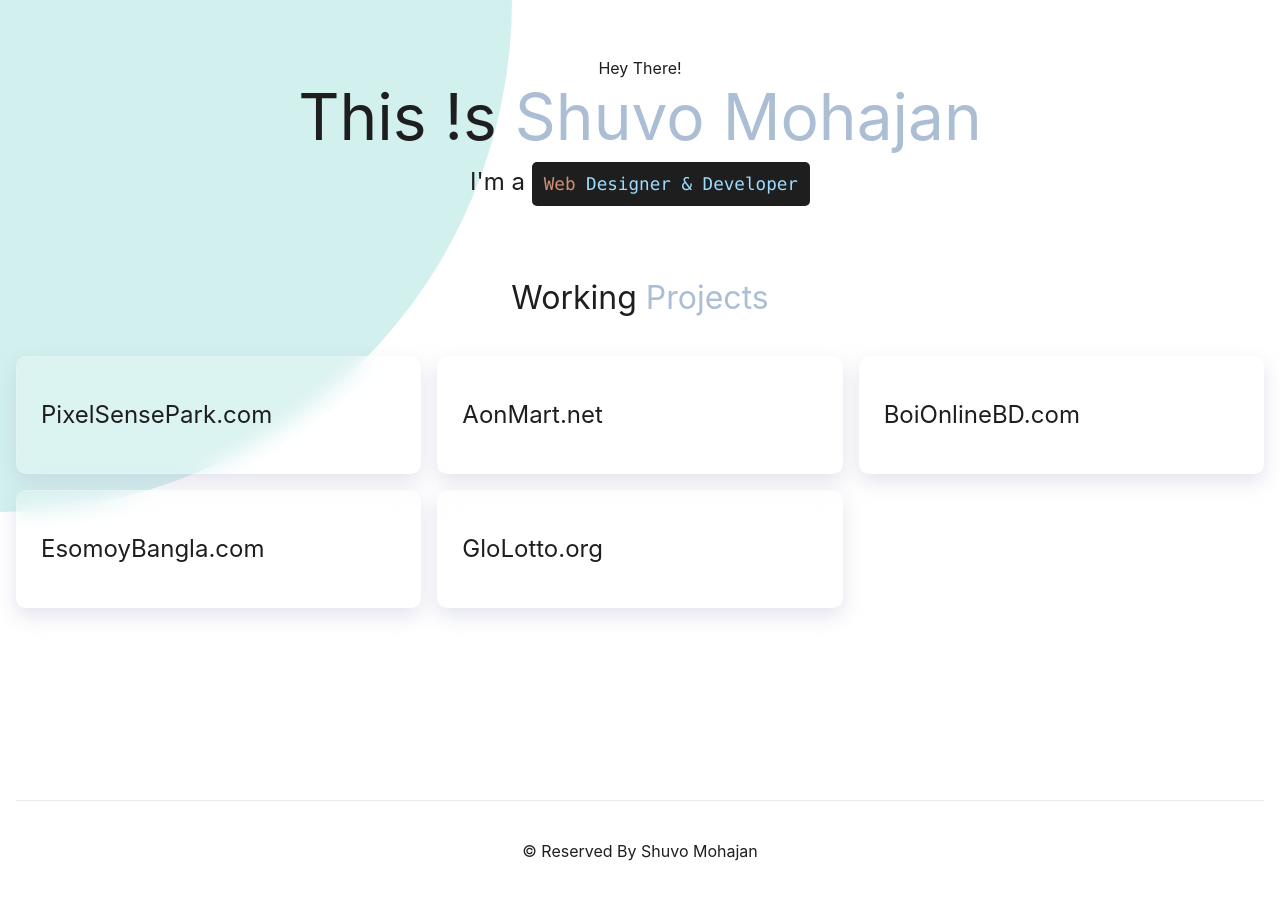
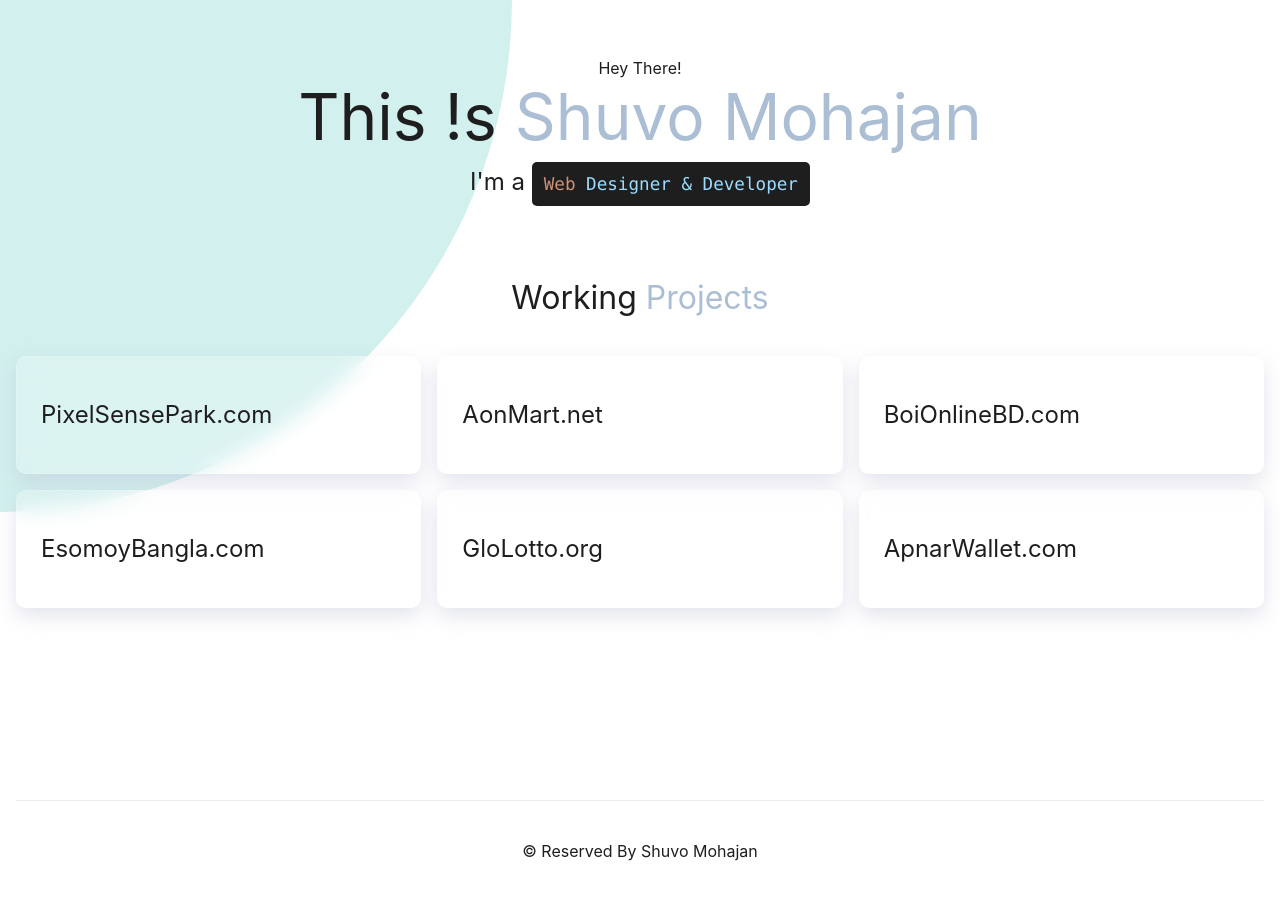
Before and after one commit to shuvomohajan/shuvomohajan.github.io, a Next.js app: page / in a window 1280 px wide. Built offline with nearby package versions, Linux system fonts and the light colour scheme.

Commit message:
added apnarwallet project to working project

```diff
--- a/pages/index.js
+++ b/pages/index.js
@@ -45,8 +45,12 @@ export default function Home() {
             <h3>EsomoyBangla.com</h3>
           </a>
 
-          <a href="http://glolotto.org/" target="_blank" className={styles.card}>
+          <a href="https://glolotto.org/" target="_blank" className={styles.card}>
             <h3>GloLotto.org</h3>
+          </a>
+
+          <a href="https://apnarwallet.com/exchanges.php" target="_blank" className={styles.card}>
+            <h3>ApnarWallet.com</h3>
           </a>
         </div>
       </main>
```
